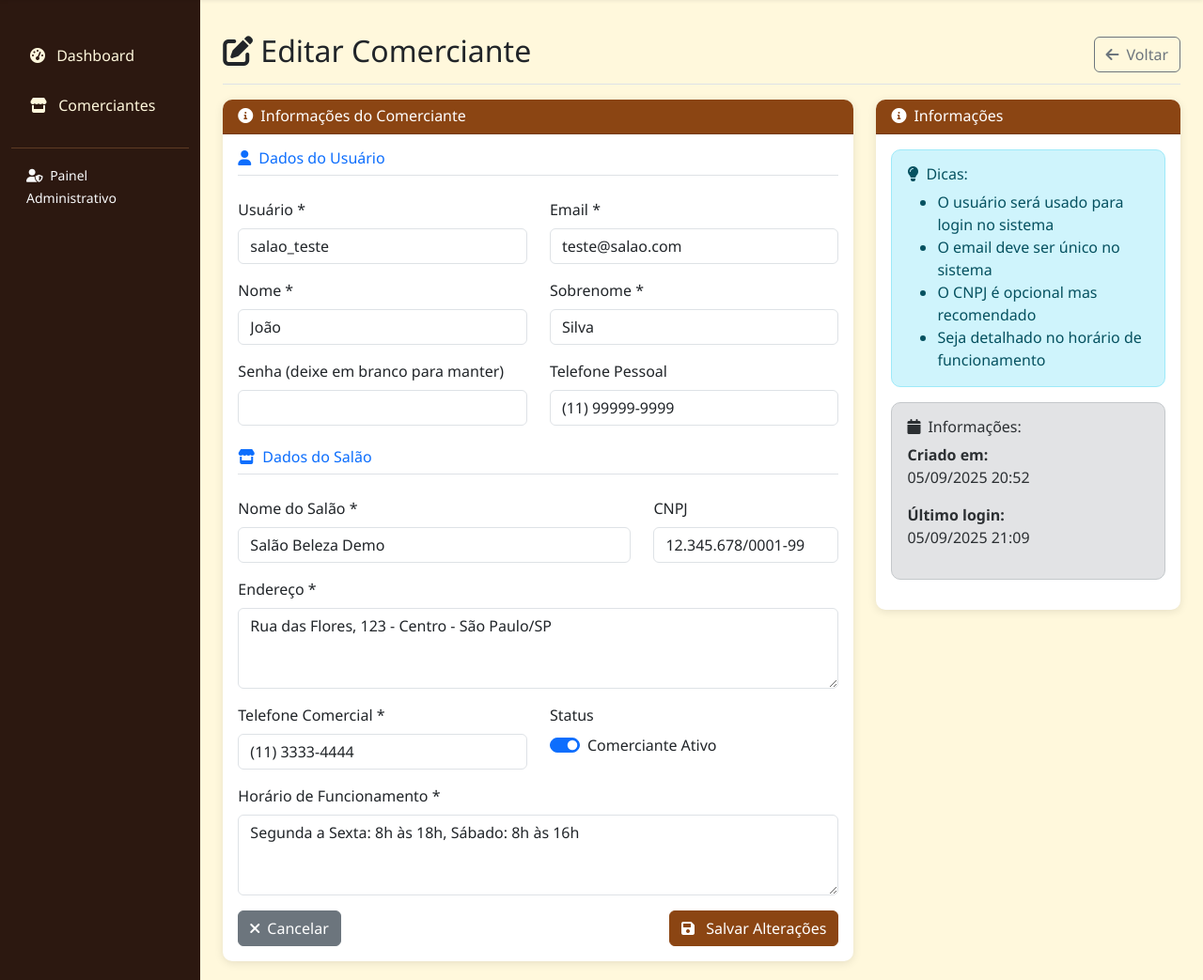
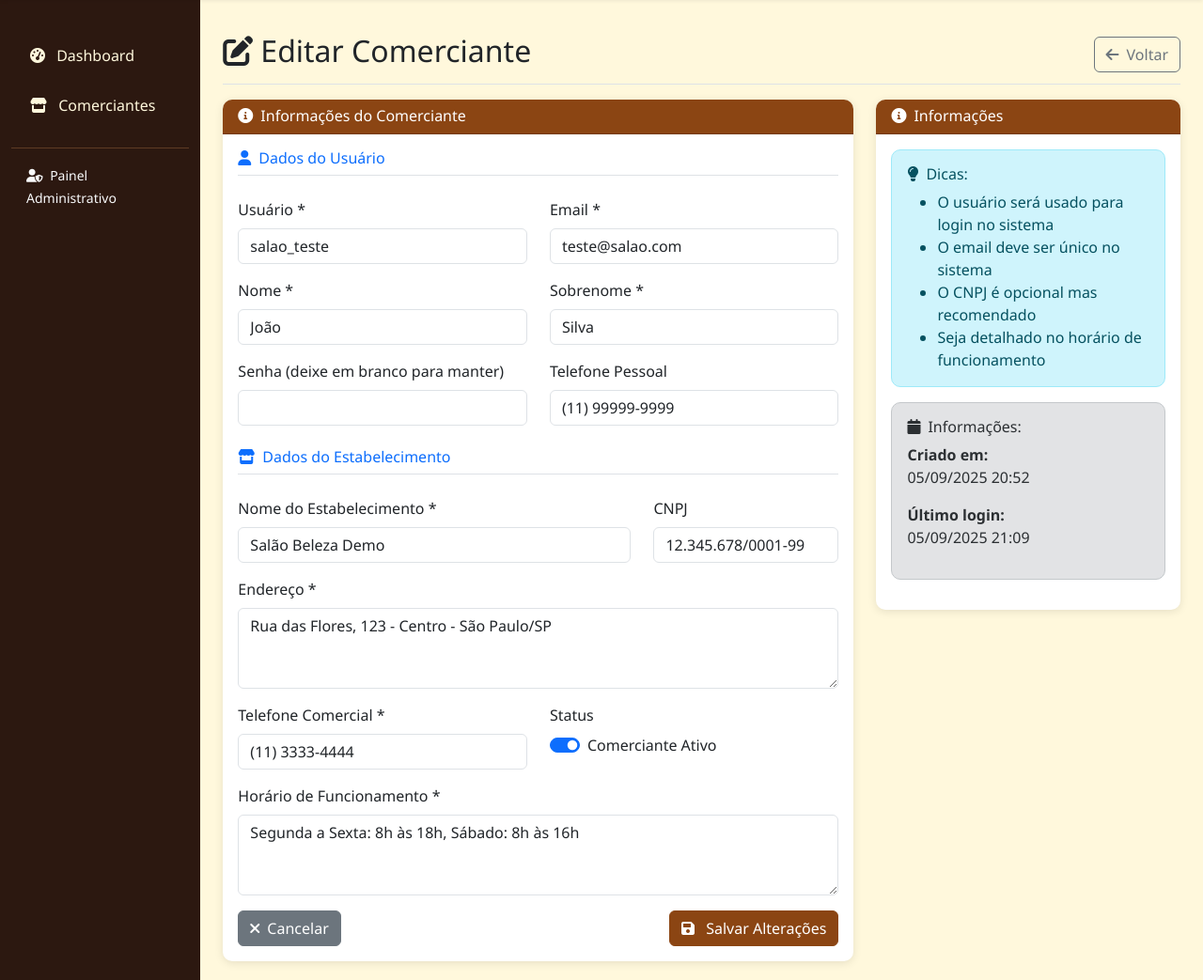
Before and after one commit to Leocyberdev/Agenda-mento, a Django app: page /admin-panel/comerciantes/1/edit/ in a window 1280 px wide. Shown: the part 57-1100 px from the top of the page at 94% size. Run offline with Django 5.2, Linux system fonts and the light colour scheme; a user stored in the database is signed in; data comes from the database, SQL or seed files in the repository.

Commit message:
Assistant checkpoint: Generalizar sistema para todos tipos de estabelecimentos
Assistant generated file changes:
- templates/base/base.html: Atualizar título base para ser genérico
- templates/comerciante_panel/dashboard.html: Generalizar referências de salão para estabelecimento
- templates/comerciante_panel/configuracoes.html: Atualizar labels para serem genéricos
- templates/admin_panel/comerciante_form.html: Generalizar título de dados do salão, Atualizar label nome do salão
- templates/comerciante_panel/funcionario_dashboard.html: Generalizar texto no dashboard do funcionário
Generalizar texto no dashboard do funcionário
Generalizar texto no dashboard do funcionário
- agendamento/models.py: Atualizar help_text e verbose_name para serem genéricos
Atualizar help_text e verbose_name para serem genéricos
Atualizar verbose_name da classe Comerciante
- replit.md: Atualizar descrição do sistema para ser genérica, Atualizar descrição da arquitetura do sistema

---

User prompt:

O sistema está para salão de cabeleireiro, retire pois esse sistema vai servir para todas finalidades , dentista, salão de cabeleireiro, clínica , etc..

Replit-Commit-Author: Assistant
Replit-Commit-Session-Id: 08cf4add-a820-4ddc-b5cf-4dac25cb5377

```diff
--- a/agendamento/models.py
+++ b/agendamento/models.py
@@ -5,7 +5,7 @@ from decimal import Decimal
 
 class Comerciante(models.Model):
     """
-    Modelo para representar um comerciante (dono do salão)
+    Modelo para representar um comerciante (dono do estabelecimento)
     """
     user = models.OneToOneField(
         settings.AUTH_USER_MODEL,
@@ -15,7 +15,8 @@ class Comerciante(models.Model):
 
     nome_salao = models.CharField(
         max_length=200,
-        verbose_name='Nome do Salão'
+        verbose_name="Nome do Estabelecimento",
+        help_text="Nome fantasia do estabelecimento"
     )
 
     cnpj = models.CharField(
@@ -44,7 +45,7 @@ class Comerciante(models.Model):
         upload_to='logos/',
         blank=True,
         null=True,
-        verbose_name='Logo do Salão'
+        verbose_name='Logo do Estabelecimento'
     )
 
     ativo = models.BooleanField(
@@ -58,8 +59,8 @@ class Comerciante(models.Model):
     )
 
     class Meta:
-        verbose_name = 'Comerciante'
-        verbose_name_plural = 'Comerciantes'
+        verbose_name = "Proprietário"
+        verbose_name_plural = "Proprietários"
         ordering = ['nome_salao']
 
     def __str__(self):
@@ -67,7 +68,7 @@ class Comerciante(models.Model):
 
 class Funcionario(models.Model):
     """
-    Modelo para representar um funcionário do salão
+    Modelo para representar um funcionário do estabelecimento
     """
     user = models.OneToOneField(
         settings.AUTH_USER_MODEL,
@@ -79,7 +80,7 @@ class Funcionario(models.Model):
         Comerciante,
         on_delete=models.CASCADE,
         related_name='funcionarios',
-        verbose_name='Comerciante'
+        verbose_name='Proprietário'
     )
 
     especialidades = models.TextField(
@@ -120,13 +121,13 @@ class Funcionario(models.Model):
 
 class Servico(models.Model):
     """
-    Modelo para representar um serviço oferecido pelo salão
+    Modelo para representar um serviço oferecido pelo estabelecimento
     """
     comerciante = models.ForeignKey(
         Comerciante,
         on_delete=models.CASCADE,
         related_name='servicos',
-        verbose_name='Comerciante'
+        verbose_name='Proprietário'
     )
 
     nome = models.CharField(
@@ -208,7 +209,7 @@ class Cliente(models.Model):
         Comerciante,
         on_delete=models.CASCADE,
         related_name='clientes',
-        verbose_name='Comerciante'
+        verbose_name='Proprietário'
     )
 
     data_cadastro = models.DateTimeField(
@@ -242,7 +243,7 @@ class Agendamento(models.Model):
         Comerciante,
         on_delete=models.CASCADE,
         related_name='agendamentos',
-        verbose_name='Comerciante'
+        verbose_name='Proprietário'
     )
 
     cliente = models.ForeignKey(
--- a/templates/admin_panel/comerciante_form.html
+++ b/templates/admin_panel/comerciante_form.html
@@ -80,14 +80,14 @@
                     <div class="row mb-3 mt-4">
                         <div class="col-12">
                             <h6 class="text-primary border-bottom pb-2">
-                                <i class="fas fa-store me-2"></i>Dados do Salão
+                                <i class="fas fa-store me-2"></i>Dados do Estabelecimento
                             </h6>
                         </div>
                     </div>
 
                     <div class="row mb-3">
                         <div class="col-md-8">
-                            <label for="nome_salao" class="form-label">Nome do Salão *</label>
+                            <label for="nome_salao" class="form-label">Nome do Estabelecimento *</label>
                             <input type="text" class="form-control" id="nome_salao" name="nome_salao"
                                    value="{% if comerciante %}{{ comerciante.nome_salao }}{% endif %}" required>
                         </div>
--- a/templates/base/base.html
+++ b/templates/base/base.html
@@ -3,7 +3,7 @@
 <head>
     <meta charset="UTF-8">
     <meta name="viewport" content="width=device-width, initial-scale=1.0">
-    <title>{% block title %}Sistema de Agendamento - Salão{% endblock %}</title>
+    <title>{% block title %}Sistema de Agendamento{% endblock %}</title>
 
     <!-- Bootstrap CSS -->
     <link href="https://cdn.jsdelivr.net/npm/bootstrap@5.3.0/dist/css/bootstrap.min.css" rel="stylesheet">
--- a/templates/comerciante_panel/configuracoes.html
+++ b/templates/comerciante_panel/configuracoes.html
@@ -1,4 +1,3 @@
-
 {% extends 'comerciante_panel/base_comerciante.html' %}
 {% load static %}
 
@@ -23,7 +22,7 @@
 
                     <div class="row">
                         <div class="col-md-6 mb-3">
-                            <label for="nome_salao" class="form-label">Nome do Salão *</label>
+                            <label for="nome_salao" class="form-label">Nome do Estabelecimento *</label>
                             <input type="text" class="form-control" id="nome_salao" name="nome_salao"
                                    value="{{ comerciante.nome_salao }}" required>
                         </div>
@@ -46,7 +45,7 @@
                                    value="{{ comerciante.telefone_comercial }}" required>
                         </div>
                         <div class="col-md-6 mb-3">
-                            <label for="logo" class="form-label">Logo do Salão</label>
+                            <label for="logo" class="form-label">Logo do Estabelecimento</label>
                             <input type="file" class="form-control" id="logo" name="logo" accept="image/*">
                             {% if comerciante.logo %}
                                 <small class="text-muted">Logo atual: {{ comerciante.logo.name }}</small>
--- a/templates/comerciante_panel/dashboard.html
+++ b/templates/comerciante_panel/dashboard.html
@@ -197,7 +197,7 @@
         <div class="card shadow mt-4">
             <div class="card-header">
                 <h6 class="m-0 font-weight-bold">
-                    <i class="fas fa-store me-2"></i>Informações do Salão
+                    <i class="fas fa-store me-2"></i>Informações do Estabelecimento
                 </h6>
             </div>
             <div class="card-body">
```
Also changed, not shown: replit.md (+3 -3 lines), templates/comerciante_panel/funcionario_dashboard.html (+4 -5 lines).
